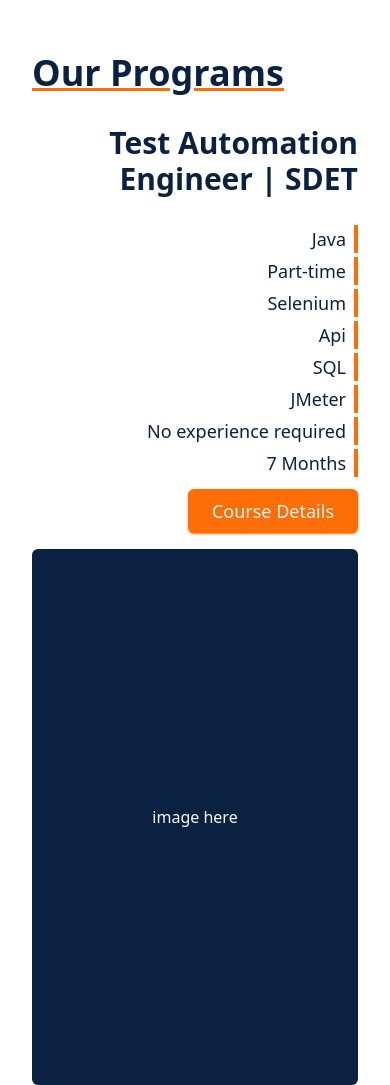
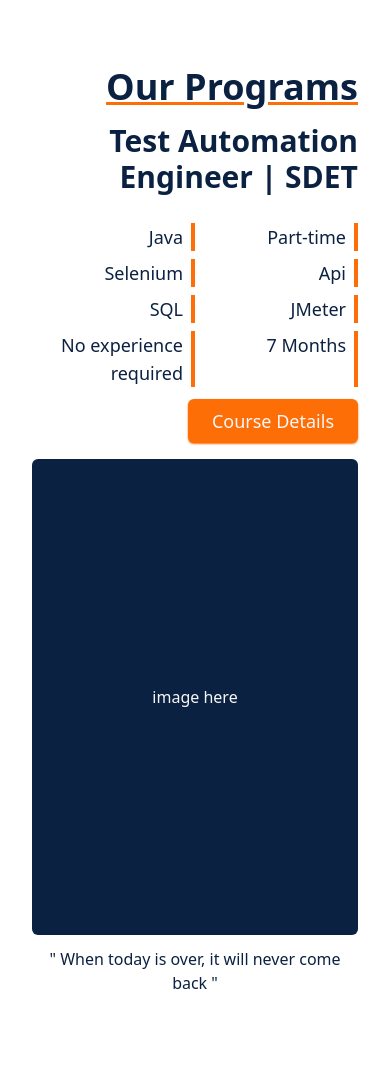
Before and after one commit to KaiIemsawat/tla-page, a React (Vite) app: page / in a window 390 px wide. Shown: the part 3433-4518 px from the top of the page. After the commit the page ends 4428 px from the top, so only its background shows below. Built offline with nearby package versions, Linux system fonts and the light colour scheme.

Commit message:
Adjust Programs UI

```diff
--- a/src/scenes/Programs.jsx
+++ b/src/scenes/Programs.jsx
@@ -4,8 +4,8 @@ const Programs = () => {
             <div className="flex flex-col justify-center items-center w-full h-full">
                 <div className="md:max-w-[860px] lg:max-w-[1020px] w-full md:grid md:grid-cols-2 gap-4">
                     <div></div>
-                    <div className="sm:text-start">
-                        <h2 className="text-4xl sm:text-6xl font-semibold text-c-blue underline decoration-c-orange py-4 md:py-0">
+                    <div className="text-end md:text-start">
+                        <h2 className="text-4xl sm:text-6xl font-semibold text-c-blue underline decoration-c-orange md:py-0">
                             Our Programs
                         </h2>
                     </div>
@@ -14,7 +14,7 @@ const Programs = () => {
                         <h3 className="text-3xl font-semibold pb-6">
                             Test Automation Engineer | SDET
                         </h3>
-                        <ul className="md:grid md:grid-cols-2">
+                        <ul className="grid grid-cols-2">
                             <li className=" border-r-4 border-c-orange pr-2 my-1">
                                 Java
                             </li>
@@ -49,6 +49,12 @@ const Programs = () => {
                     <div className="bg-c-blue w-full h-full flex items-center justify-center rounded-md">
                         <p className="text-c-white">image here</p>
                     </div>
+                    <div></div>
+                    <div className="text-center md:text-start pt-3 md:pt-0">
+                        <p className="font-light">
+                            " When today is over, it will never come back "
+                        </p>
+                    </div>
                 </div>
             </div>
         </div>
```
